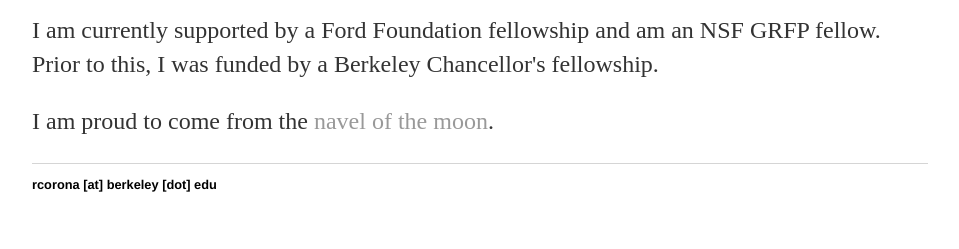
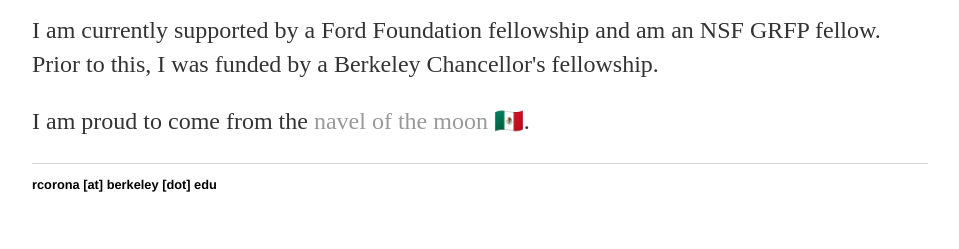
Before and after one commit to rcorona/old_website, a Jekyll site: the page built from index.html, in a window 1280 px wide. Shown: the part 1151-1400 px from the top of the page, without its empty margins (160-1119 px from the left). Built offline with Jekyll 4.4.1, drawn with Linux system fonts in a browser that asks for light colours.

```diff
--- a/index.html
+++ b/index.html
@@ -45,7 +45,7 @@ title: Rodolfo Corona
 	I am currently supported by a Ford Foundation fellowship and am an NSF GRFP fellow. Prior to this, I was funded by a Berkeley Chancellor's fellowship.
 	</p>
 	<p style="font-size:24px;">
-	I am proud to come from the <a href="https://en.mxcity.mx/2016/03/meaning-of-word-mexico/">navel of the moon</a>.
+	I am proud to come from the <a href="https://en.mxcity.mx/2016/03/meaning-of-word-mexico/">navel of the moon</a> 🇲🇽.
 	</p>
 
 </div><!-- /.blurb -->
```
